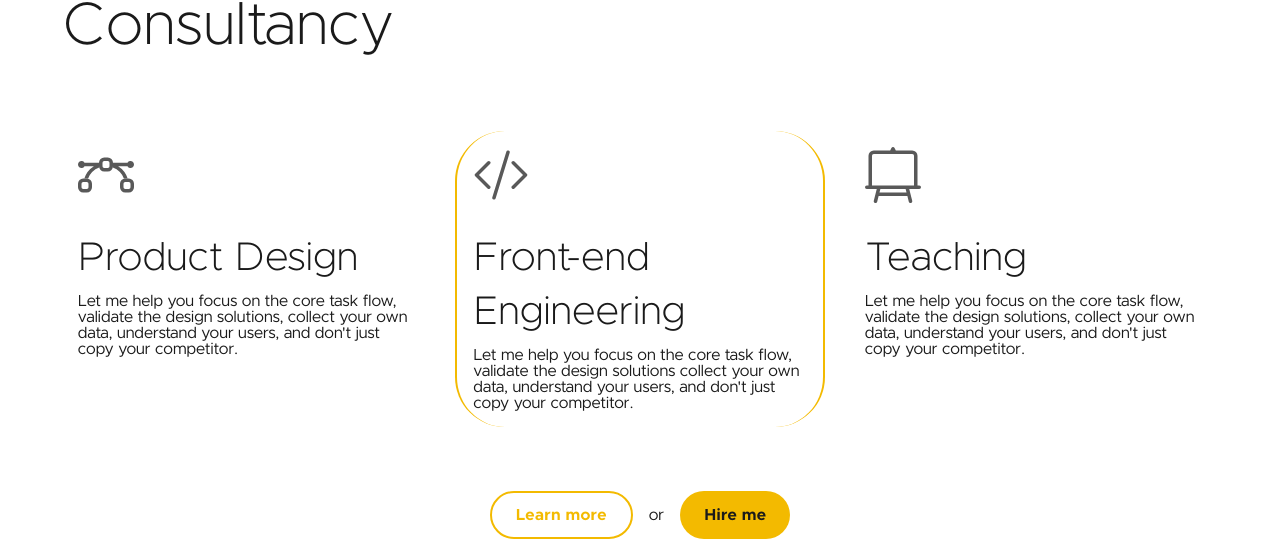
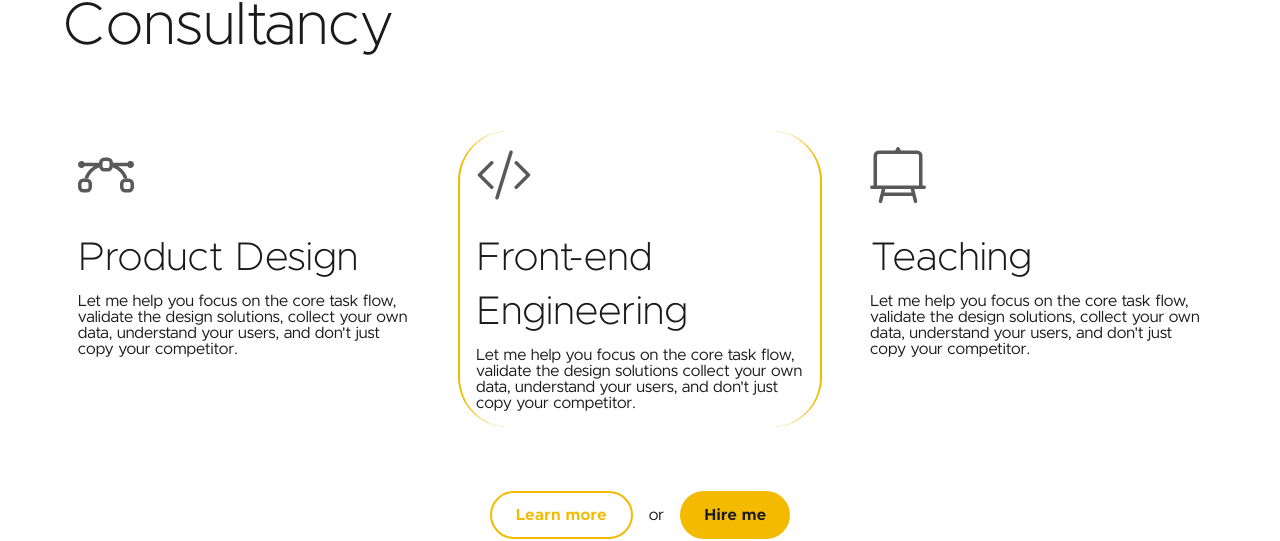
Before and after one commit to camariana/camariana.gm, a Jekyll site: the page built from src/pages/index.html, in a window 1280 px wide. Shown: the part 661-1202 px from the top of the page. Built offline with Jekyll 4.4.1, drawn with Linux system fonts in a browser that asks for light colours.

Commit message:
used grid object for the masthead list

```diff
--- a/src/_includes/masthead.html
+++ b/src/_includes/masthead.html
@@ -6,7 +6,7 @@
       </h1>
     </div>
 
-    <ul class="cp-masthead__list">
+    <ul class="cp-masthead__list ob-grid with-gap-32">
         <li>
           <svg
             xmlns="http://www.w3.org/2000/svg"
```
